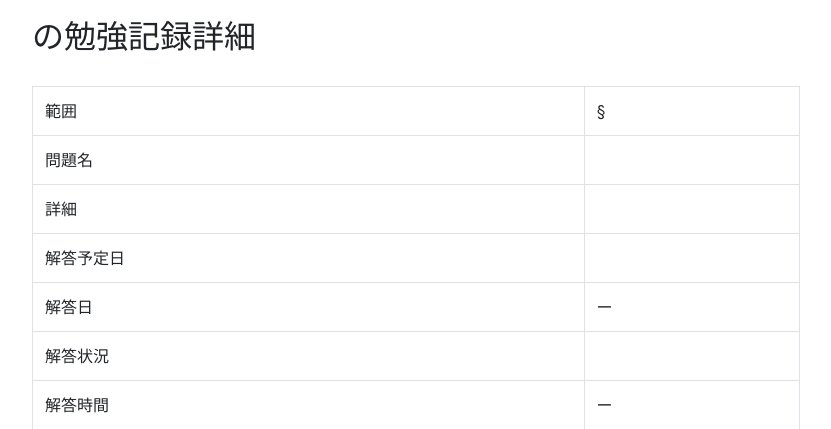
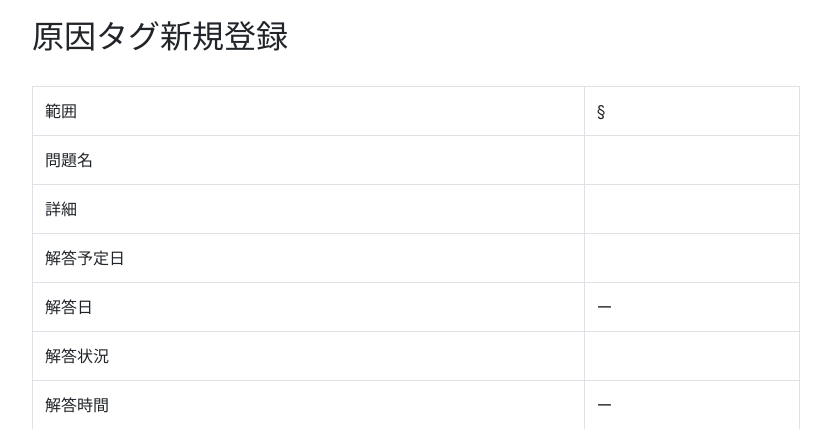
Before and after one commit to mayukorin/blue_chart_app, a Django app: template blue_chart_app/templates/connect/register.html in a window 1280 px wide. Shown: the part 112-541 px from the top of the page, without its empty margins (224-1055 px from the left). Run offline with Django 3.2, Linux system fonts and the light colour scheme; the template is opened without the code that fills it, so the values that code supplies are empty; parts of the project's set-up code (start-up, migrations or seed data) failed here and were passed over; some libraries are stand-ins or nearby versions.

Commit message:
Modify register.html

```diff
--- a/blue_chart_app/templates/connect/register.html
+++ b/blue_chart_app/templates/connect/register.html
@@ -35,7 +35,7 @@
             </ul>
         </div>
     {% endif %}
-    <h2>{{answer.solve_plan_date|date:"Y年m月d日"}}の勉強記録詳細</h2>
+    <h2>原因タグ新規登録</h2>
     <table class="table table-bordered">
         <tbody>
             <tr>
```
